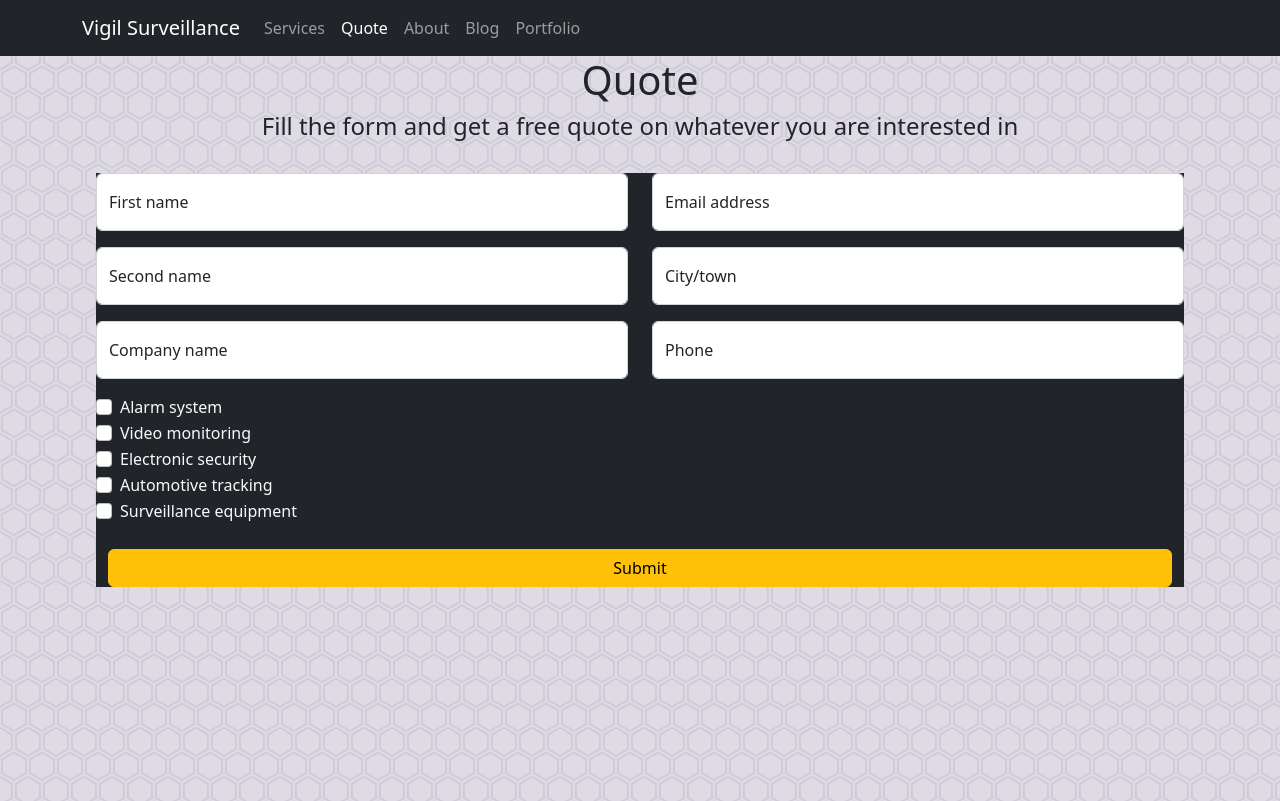
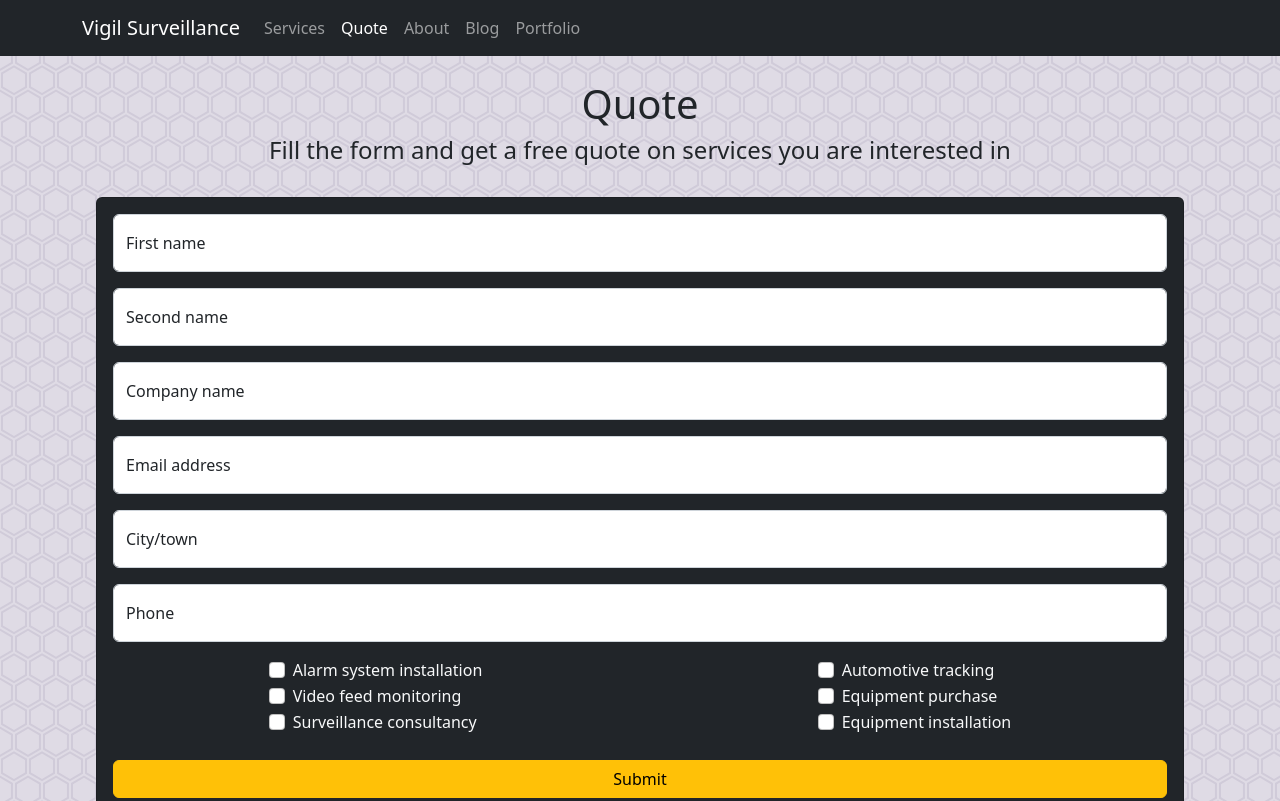
Before and after one commit to LoisaKitakaya/Vigil-Survailance, a React (Create React App) app: page /quote in a window 1280 px wide. Shown: the top 801 px of the page. Built offline with nearby package versions, Linux system fonts and the light colour scheme.

Commit message:
changed style of quote page

```diff
--- a/src/css/App.css
+++ b/src/css/App.css
@@ -59,6 +59,11 @@
   text-decoration: none !important;
 }
 
+form .row .col-6 {
+  width: fit-content !important;
+  margin: auto !important;
+}
+
 /* media query for responsiveness */
 
 @media screen and (max-width: 600px) {
@@ -91,4 +96,9 @@
     width: 100% !important;
     margin: 0.5rem 0 !important;
   }
+
+  form .row .col-6 {
+    /* width: 100% !important; */
+    text-align: center !important;
+  }
 }
--- a/src/pages/Quote.jsx
+++ b/src/pages/Quote.jsx
@@ -6,16 +6,15 @@ const Quote = () => {
   return (
     <div className="App-sub-container">
       <div className="this-container">
-        <div className="display-container">
+        <br />
         <h1 className="text-center">Quote</h1>
         <h4 className="text-center">
-            Fill the form and get a free quote on whatever you are interested in
+          Fill the form and get a free quote on services you are interested in
         </h4>
         <br />
         <div className="quote-form">
-            <form action="#" className="bg-dark text-light">
-              <div className="row text-dark">
-                <div className="col-6">
+          <form action="#" className="bg-dark card text-light">
+            <div className="card-body text-dark">
               <div className="form-floating mb-3">
                 <input
                   type="text"
@@ -43,8 +42,6 @@ const Quote = () => {
                 />
                 <label htmlFor="company">Company name</label>
               </div>
-                </div>
-                <div className="col-6">
               <div className="form-floating mb-3">
                 <input
                   type="email"
@@ -72,8 +69,43 @@ const Quote = () => {
                 />
                 <label htmlFor="phone">Phone</label>
               </div>
+              <div className="row text-dark">
+                <div className="col-6 text-light float-start">
+                  <div className="form-check">
+                    <input
+                      className="form-check-input"
+                      type="checkbox"
+                      value=""
+                      name="automotive"
+                    />
+                    <label className="form-check-label" htmlFor="automotive">
+                      Alarm system installation
+                    </label>
                   </div>
-                <div className="check-boxes text-light">
+                  <div className="form-check">
+                    <input
+                      className="form-check-input"
+                      type="checkbox"
+                      value=""
+                      name="equipment"
+                    />
+                    <label className="form-check-label" htmlFor="equipment">
+                      Video feed monitoring
+                    </label>
+                  </div>
+                  <div className="form-check">
+                    <input
+                      className="form-check-input"
+                      type="checkbox"
+                      value=""
+                      name="equipment"
+                    />
+                    <label className="form-check-label" htmlFor="equipment">
+                      Surveillance consultancy
+                    </label>
+                  </div>
+                </div>
+                <div className="col-6 text-light float-end">
                   <div className="form-check">
                     <input
                       className="form-check-input"
@@ -82,7 +114,7 @@ const Quote = () => {
                       name="alarmsystem"
                     />
                     <label className="form-check-label" htmlFor="alarmsystem">
-                      Alarm system
+                      Automotive tracking
                     </label>
                   </div>
                   <div className="form-check">
@@ -96,7 +128,7 @@ const Quote = () => {
                       className="form-check-label"
                       htmlFor="videomonitoring"
                     >
-                      Video monitoring
+                      Equipment purchase
                     </label>
                   </div>
                   <div className="form-check">
@@ -107,44 +139,20 @@ const Quote = () => {
                       name="electronic"
                     />
                     <label className="form-check-label" htmlFor="electronic">
-                      Electronic security
-                    </label>
-                  </div>
-                  <div className="form-check">
-                    <input
-                      className="form-check-input"
-                      type="checkbox"
-                      value=""
-                      name="automotive"
-                    />
-                    <label className="form-check-label" htmlFor="automotive">
-                      Automotive tracking
-                    </label>
-                  </div>
-                  <div className="form-check">
-                    <input
-                      className="form-check-input"
-                      type="checkbox"
-                      value=""
-                      name="equipment"
-                    />
-                    <label className="form-check-label" htmlFor="equipment">
-                      Surveillance equipment
+                      Equipment installation
                     </label>
                   </div>
                 </div>
               </div>
               <br />
-              <div className="container-fluid">
               <button
                 type="submit"
-                  className="btn btn-warning container-fluid"
+                className="btn btn-warning container-fluid mb-3"
               >
                 Submit
               </button>
             </div>
           </form>
-          </div>
         </div>
       </div>
       <br />
```
Lines whose indentation alone changed are shown as unchanged.
